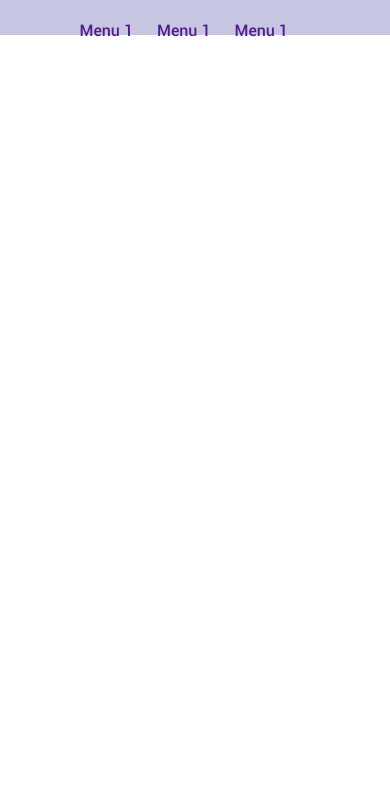
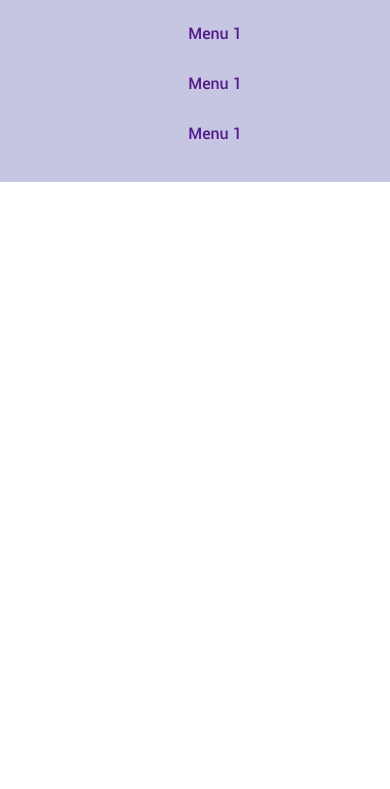
Before and after one commit to superflyman90/LandingPage, a plain HTML site: page index.html in a window 390 px wide. Shown: the part 55-844 px from the top of the page. Drawn offline with Linux system fonts and the light colour scheme; a web font is replaced by a local one.

Commit message:
Menu Responsive
Responsivization of the menu

```diff
--- a/css/styles.css
+++ b/css/styles.css
@@ -19,7 +19,7 @@ a {
 .header {
   margin: 0;
   padding: 0;
-  height: 90px;
+  height: 70px;
   background: rgb(198, 198, 226);
 }
 
@@ -41,10 +41,33 @@ a {
 }
 .menu {
   align-self: flex-end;
+  line-height: 35px;
 }
+
 .menu .menu-item {
   list-style-type: none;
   display: inline-block;
-  margin-left: 20px;
-  line-height: 60px;
+  margin-left: 35px;
 }
+.menu-items-link {
+  display: block;
+  list-style-type: none;
+  margin: 55px;
+}
+
+@media (max-width: 850px) {
+  .header {
+    height: auto;
+  }
+  .header-container {
+    flex-direction: column;
+  }
+  .menu {
+    align-self: center;
+  }
+
+  .menu .menu-item {
+    margin: 15px auto;
+    display: block;
+  }
+}
--- a/index.html
+++ b/index.html
@@ -1,12 +1,18 @@
 <!DOCTYPE html>
 <html lang="en">
+
 <head>
     <meta charset="UTF-8">
     <meta name="viewport" content="width=device-width, initial-scale=1.0">
     <title>Tuto Front-end</title>
     <link rel="stylesheet" href="css/styles.css">
+    <!-- Fontawesome -->
+    <link rel="stylesheet" href="https://use.fontawesome.com/releases/v5.15.1/css/all.css" integrity="sha384-vp86vTRFVJgpjF9jiIGPEEqYqlDwgyBgEF109VFjmqGmIY/Y4HV4d3Gp2irVfcrp" crossorigin="anonymous">
 </head>
+
 <body>
+
+    <!-- Header -->
     <header class="header">
         <div class="header-container">
             <div class="logo-place">
@@ -20,5 +26,11 @@
             </ul>
         </div>
     </header>
+    <!-- Fin du Header -->
+
+
+    <!-- Script Javascripts -->
+    <script src="js/app.js"></script>
 </body>
+
 </html>
```
Also changed, not shown: js/app.js (added, +10 -0 lines).
